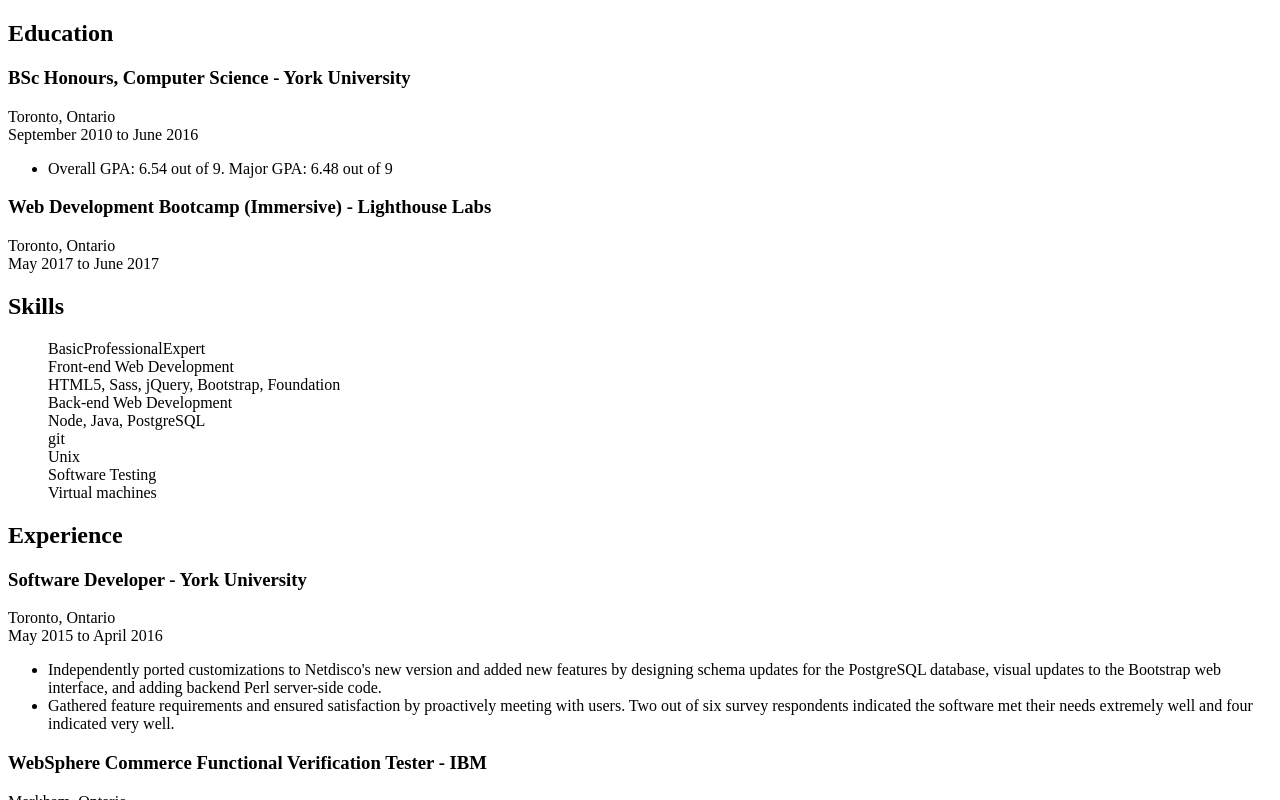
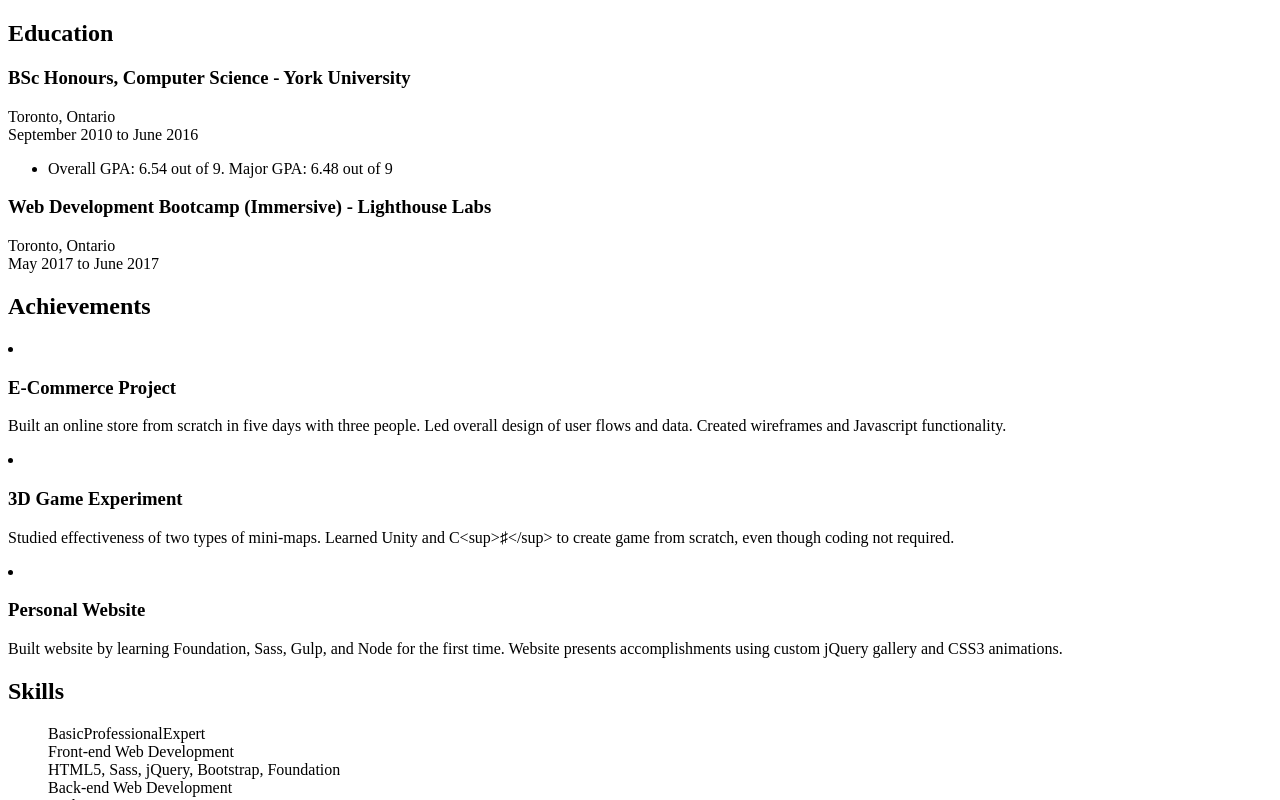
Before and after one commit to latagore/Resume, a React app: page / in a window 1280 px wide. Shown: the top 800 px of the page. Built offline with nearby package versions, Linux system fonts and the light colour scheme.

Commit message:
add Achievement component

```diff
--- a/src/App.jsx
+++ b/src/App.jsx
@@ -36,6 +36,15 @@
       }
     </div>
   );
+}
+
+const Achievement = (achievement, i) => {
+  return (
+    <li key={i}>
+      <h3>{achievement.title}</h3>
+      {achievement.info.map((data, key) => <p key={key}>{data}</p>)}
+    </li>
+  )
 }
 
 const SkillGraph = (skills) => {
@@ -81,6 +90,10 @@
           <h2>Education</h2>
           {this.props.data.education.map((e, i) => Education(e, i))}
         </section>
+        <section className="achievements">
+          <h2>Achievements</h2>
+          {this.props.data.achievements.map((e, i) => Achievement(e, i))}
+        </section>
         <section className="skills">
           <h2>Skills</h2>
           {SkillGraph(this.props.data.skills)}
```
